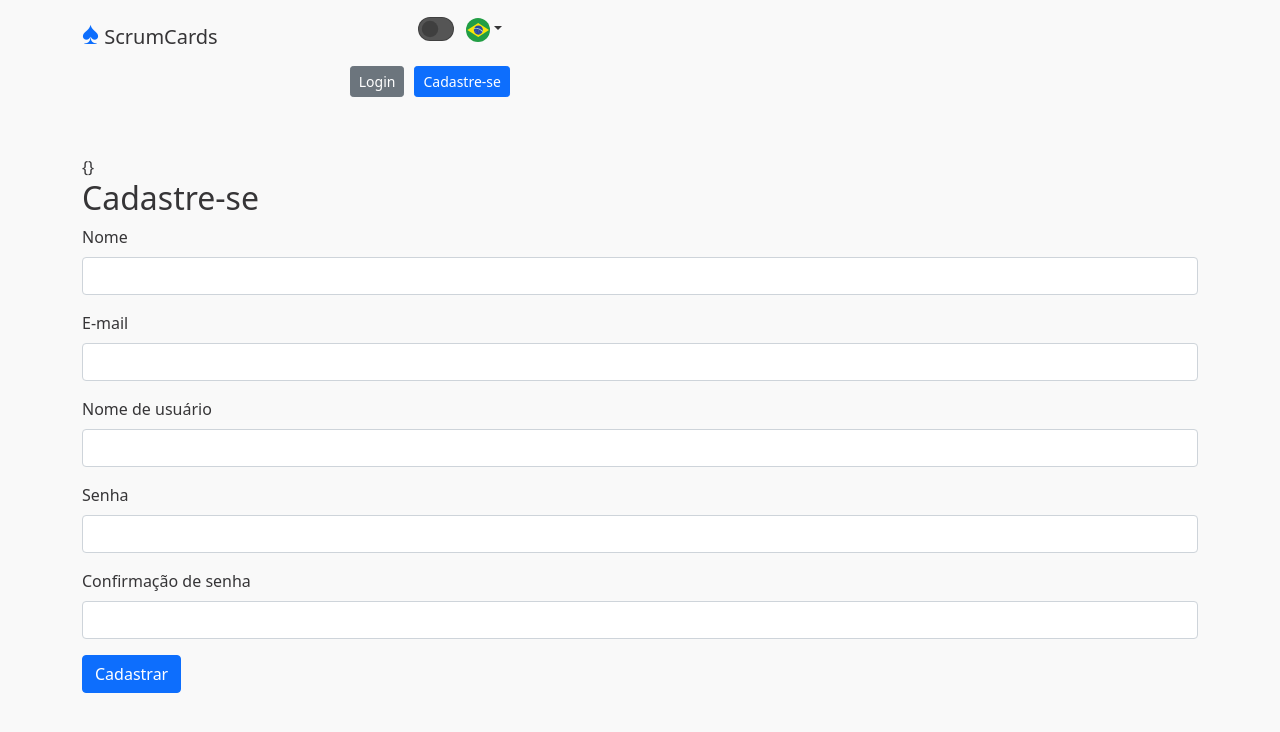
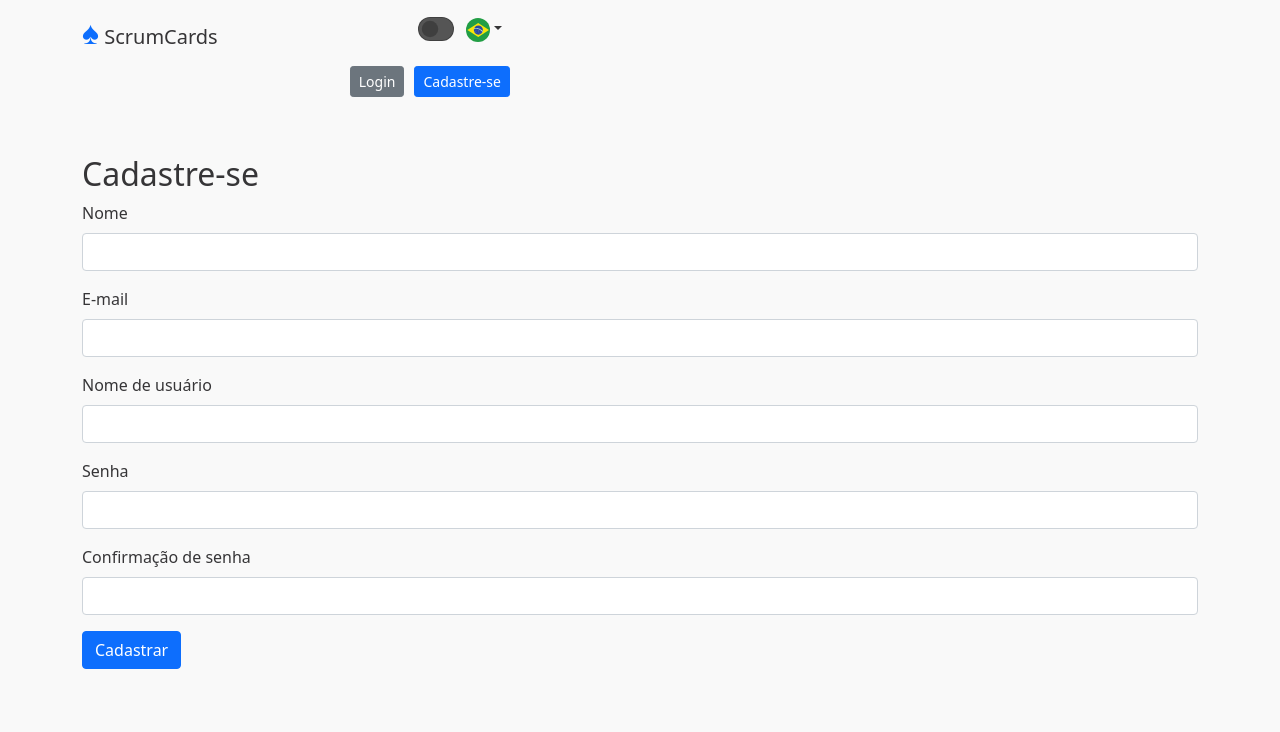
Before and after one commit to Milleo/scrumCards, a React (Create React App) app in the folder frontend/: page /signup in a window 1280 px wide. Shown: the top 732 px of the page. Built offline with nearby package versions, Linux system fonts and the light colour scheme.

Commit message:
Adding validation o sing up fields

```diff
--- a/frontend/src/i18n/pt_br/translations.js
+++ b/frontend/src/i18n/pt_br/translations.js
@@ -11,7 +11,10 @@ const translations = {
     "createRoom.includeUnknownCard": "Incluir carta \"?\"",
     "createRoom.includeCoffeeCard": "Incluir carta café",
     "validations.required": "Campo obrigatório",
-    "validations.invalidEmail": "Conta de e-mail inválida"
+    "validations.invalidEmail": "Conta de e-mail inválida",
+    "validations.passwordMatch": "As senhas não conferem",
+    "validation.userNameFormat": "Nome de usuário deve apenas conter apenas os seguintes caracteres: letras, números e underline",
+    "validation.passwordFormat": "A senha deve ter no mínimo 8 caracteres (e no máximo 60) e deve conter letras, números e símbolos especiais"
 }
 
 export default translations;
--- a/frontend/src/layouts/SignUp.js
+++ b/frontend/src/layouts/SignUp.js
@@ -20,46 +20,60 @@ const SignUp = () => {
         passwordConfirmation: ""
     }
     const validationSchema = Yup.object().shape({
-        name: Yup.string().required(intl.formatMessage({ id: "validations.required" })),
-        userName: Yup.string().required(intl.formatMessage({ id: "validations.required" })),
+        name: Yup.string()
+            .min(3)
+            .max(100)
+            .required(intl.formatMessage({ id: "validations.required" })),
+        userName: Yup.string()
+            .min(3)
+            .max(50)
+            .required(intl.formatMessage({ id: "validations.required" }))
+            .matches(/^([a-z0-9\_]*)$/i, intl.formatMessage({ id: "validation.userNameFormat" })),
         email: Yup.string()
+            .max(75)
             .email(intl.formatMessage({ id: "validations.invalidEmail" }))
             .required(intl.formatMessage({ id: "validations.required" })),
-        password: Yup.string().required(intl.formatMessage({ id: "validations.required" })),
-        passwordConfirmation: Yup.string().required(intl.formatMessage({ id: "validations.required" }))
+        password: Yup.string()
+            .min(8)
+            .max(60)
+            .matches(
+                /^(?=.*[A-Za-z])(?=.*\d)(?=.*[@$!%*#?&])[A-Za-z\d@$!%*#?& ]{8,60}$/,
+                intl.formatMessage({ id: "validation.passwordFormat"})
+            )
+            .required(intl.formatMessage({ id: "validations.required" })),
+        passwordConfirmation: Yup.string()
+            .required(intl.formatMessage({ id: "validations.required" }))
+            .oneOf([Yup.ref("password"), null], intl.formatMessage({ id: "validations.passwordMatch" }))
+
     });
     const signUpSubmit = (values) => {
-        console.log(values);
-        /*setLoading(true);
-        const formData = new FormData(e.target);
-        const formDataObj = Object.fromEntries(formData.entries())
+        setLoading(true);
         const submitPayload = {
-            name: formDataObj.name,
-            email: formDataObj.email,
-            userName: formDataObj.userName,
-            password: formDataObj.password,
+            name: values.name,
+            email: values.email,
+            userName: values.userName,
+            password: values.password,
         }
 
         axios.post("/api/users/signup", submitPayload).then(() => {
             history.push("/login");
         }).catch((err) => {
             console.log(err);
-        }).finally(() => setLoading(false));*/
+        }).finally(() => setTimeout(() => setLoading(false), 5000));
     }
 
     return(
         <Row className="align-self-center" style={{ marginTop: "50px" }}>
-            <Formik validationSchema={validationSchema} onSubmit={signUpSubmit} initialValues={initialValues}>
-                {({ errors, touched, handleSubmit, values, handleChange }) => (
+            <Formik validateOnChange={false} validationSchema={validationSchema} onSubmit={signUpSubmit} initialValues={initialValues}>
+                {({ errors, handleSubmit, values, handleChange }) => (
                     <Form noValidate onSubmit={handleSubmit}>
-                        <>{JSON.stringify(errors)}</>
                         <h2><FormattedMessage id='signup.title' /></h2>
                         <fieldset disabled={loading}>
                             <FormField name="name" label="Nome" onChange={handleChange} errors={errors} values={values} />
                             <FormField name="email" label="E-mail" onChange={handleChange} errors={errors} values={values} />
                             <FormField name="userName" label="Nome de usuário" onChange={handleChange} errors={errors} values={values} />
-                            <FormField name="password" label="Senha" onChange={handleChange} errors={errors} values={values} />
-                            <FormField name="passwordConfirmation" label="Confirmação de senha" onChange={handleChange} errors={errors} values={values} />
+                            <FormField name="password" password label="Senha" onChange={handleChange} errors={errors} values={values} />
+                            <FormField name="passwordConfirmation" password label="Confirmação de senha" onChange={handleChange} errors={errors} values={values} />
                             <Form.Group className="mb-3">
                                 <Button type="submit"><FormattedMessage id="signup.submitButton" /></Button>
                             </Form.Group>
```
